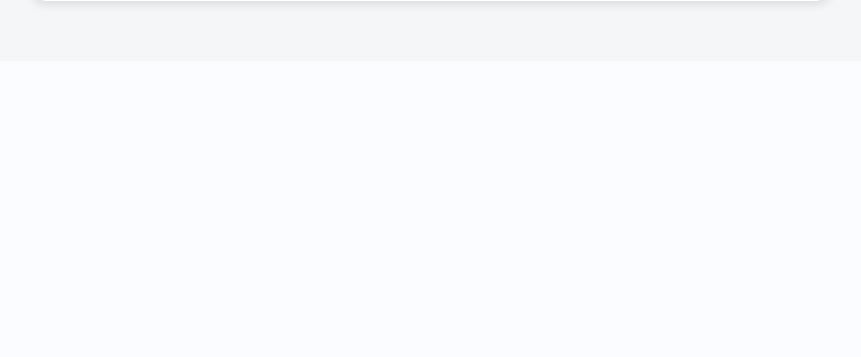
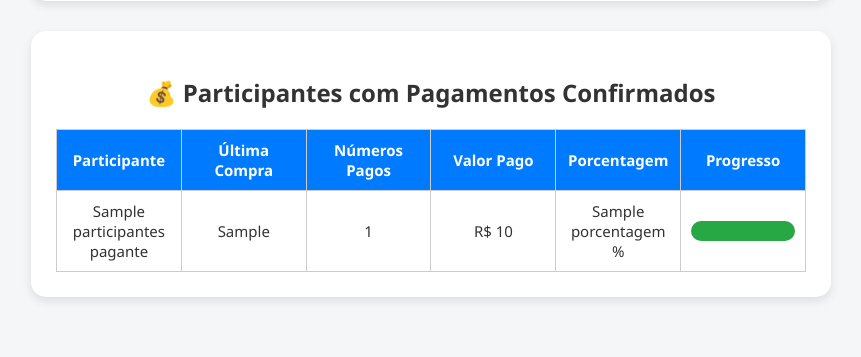
Before and after one commit to JacksonFFA/projeto-rifa, a Flask app: template templates/dashboard.html in a window 1280 px wide. Shown: the part 858-1215 px from the top of the page, without its empty margins (329-1190 px from the left). Before the commit the page ends 866 px from the top, so only its background shows below. Run offline with Flask 3, Linux system fonts and the light colour scheme; the template is opened without the code that fills it: most values are stand-ins (such as "Sample title", 1, 10 or a date in 2020).

Commit message:
fix: restaurar tabela de pagamentos e manter labels do gráfico em branco no modo dark

```diff
--- a/templates/dashboard.html
+++ b/templates/dashboard.html
@@ -6,11 +6,7 @@
   <title>Dashboard Administrativa</title>
   <script src="https://cdn.jsdelivr.net/npm/chart.js"></script>
   <style>
-    * {
-      box-sizing: border-box;
-      margin: 0;
-      padding: 0;
-    }
+    * { box-sizing: border-box; margin: 0; padding: 0; }
     body {
       font-family: 'Segoe UI', sans-serif;
       background-color: #f4f6f8;
@@ -48,25 +44,16 @@
       left: 0;
       top: 0;
     }
-    .sidebar h2 {
-      margin-bottom: 30px;
-      font-size: 20px;
-    }
-    .sidebar ul {
-      list-style: none;
-    }
-    .sidebar li {
-      margin: 20px 0;
-    }
+    .sidebar h2 { margin-bottom: 30px; font-size: 20px; }
+    .sidebar ul { list-style: none; }
+    .sidebar li { margin: 20px 0; }
     .sidebar a {
       color: white;
       text-decoration: none;
       font-weight: bold;
       display: block;
     }
-    .sidebar a:hover {
-      text-decoration: underline;
-    }
+    .sidebar a:hover { text-decoration: underline; }
     .content {
       margin-left: 240px;
       padding: 30px;
@@ -102,9 +89,7 @@
       margin-bottom: 10px;
       transition: color 0.3s ease;
     }
-    body.dark-mode .card h2 {
-      color: #ffffff;
-    }
+    body.dark-mode .card h2 { color: #ffffff; }
     .card p {
       font-size: 24px;
       font-weight: bold;
@@ -149,10 +134,7 @@
       text-align: center;
       word-wrap: break-word;
     }
-    th {
-      background-color: #007bff;
-      color: white;
-    }
+    th { background-color: #007bff; color: white; }
     td.nome-participante { max-width: 160px; }
     td.valor-pago { max-width: 120px; }
     .barra-energia {
@@ -170,7 +152,7 @@
     .status-disponivel { color: green; font-weight: bold; }
   </style>
 </head>
-<body>
+<body class="dark-mode">
   <button class="dark-toggle" onclick="toggleDarkMode()">🌙/☀️</button>
 
   <div class="sidebar">
@@ -186,9 +168,18 @@
     <h1 id="visao-geral">Dashboard Administrativa</h1>
 
     <div class="cards">
-      <div class="card"><h2>Total de Participantes</h2><p>{{ total_participantes }}</p></div>
-      <div class="card card-red"><h2>Números Comprados</h2><p>{{ numeros_comprados }}</p></div>
-      <div class="card card-green"><h2>Números Disponíveis</h2><p>{{ numeros_disponiveis }}</p></div>
+      <div class="card">
+        <h2>Total de Participantes</h2>
+        <p>{{ total_participantes }}</p>
+      </div>
+      <div class="card card-red">
+        <h2>Números Comprados</h2>
+        <p>{{ numeros_comprados }}</p>
+      </div>
+      <div class="card card-green">
+        <h2>Números Disponíveis</h2>
+        <p>{{ numeros_disponiveis }}</p>
+      </div>
     </div>
 
     <div class="grafico" id="grafico">
@@ -208,20 +199,48 @@
         </tr>
       </table>
     </div>
+
+    <div class="pagamentos" id="pagamentos">
+      <h2>💰 Participantes com Pagamentos Confirmados</h2>
+      <table>
+        <tr>
+          <th>Participante</th><th>Última Compra</th><th>Números Pagos</th>
+          <th>Valor Pago</th><th>Porcentagem</th><th>Progresso</th>
+        </tr>
+        {% for p in participantes_pagantes %}
+        <tr>
+          <td class="nome-participante">{{ p.nome }}</td>
+          <td>{{ p.ultima_compra }}</td>
+          <td>{{ p.total_pagos }}</td>
+          <td class="valor-pago">R$ {{ p.valor_pago }}</td>
+          <td>{{ p.porcentagem }}%</td>
+          <td>
+            <div class="barra-energia">
+              <span style="width: {{ p.porcentagem }}%;"></span>
+            </div>
+          </td>
+        </tr>
+        {% endfor %}
+      </table>
+    </div>
   </div>
 
   <script>
-    let pizzaChartInstance;
+    function toggleDarkMode() {
+      document.body.classList.toggle('dark-mode');
+      localStorage.setItem('modo', document.body.classList.contains('dark-mode') ? 'dark' : 'light');
+    }
 
-    function renderPizzaChart() {
-      const ctx = document.getElementById('pizzaChart').getContext('2d');
-      const isDarkMode = document.body.classList.contains('dark-mode');
-
-      if (pizzaChartInstance) {
-        pizzaChartInstance.destroy();
+    window.onload = () => {
+      const modo = localStorage.getItem('modo');
+      if (modo === 'dark') {
+        document.body.classList.add('dark-mode');
+      } else {
+        document.body.classList.remove('dark-mode');
       }
 
-      pizzaChartInstance = new Chart(ctx, {
+      const ctx = document.getElementById('pizzaChart');
+      new Chart(ctx, {
         type: 'pie',
         data: {
           labels: ['Comprados', 'Disponíveis'],
@@ -237,26 +256,12 @@
             legend: {
               position: 'bottom',
               labels: {
-                color: isDarkMode ? '#ffffff' : '#000000'
+                color: document.body.classList.contains('dark-mode') ? '#ffffff' : '#000000'
               }
             }
           }
         }
       });
-    }
-
-    function toggleDarkMode() {
-      document.body.classList.toggle('dark-mode');
-      localStorage.setItem('modo', document.body.classList.contains('dark-mode') ? 'dark' : 'light');
-      renderPizzaChart();
-    }
-
-    window.onload = () => {
-      const modo = localStorage.getItem('modo');
-      if (modo === 'dark') {
-        document.body.classList.add('dark-mode');
-      }
-      renderPizzaChart();
     };
   </script>
 </body>
```
